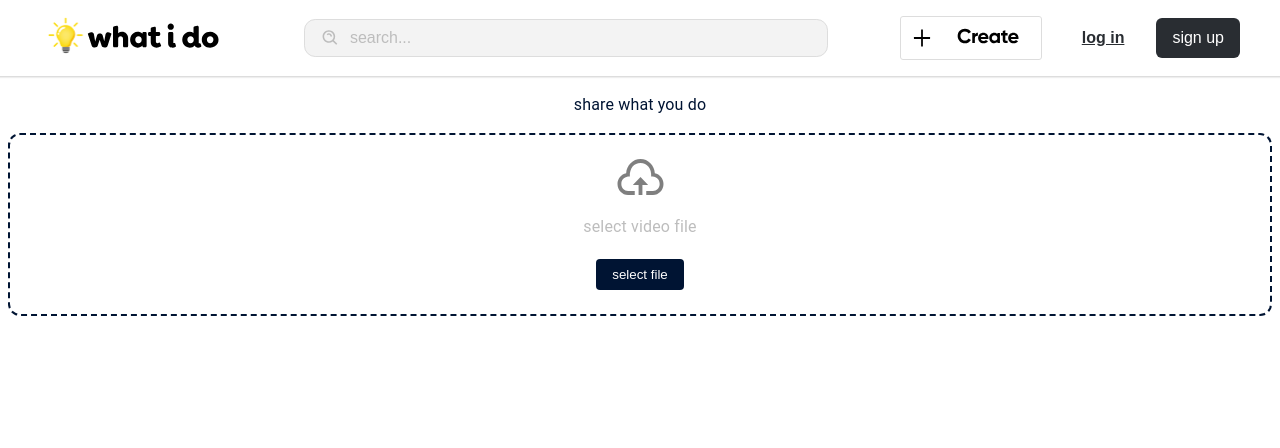
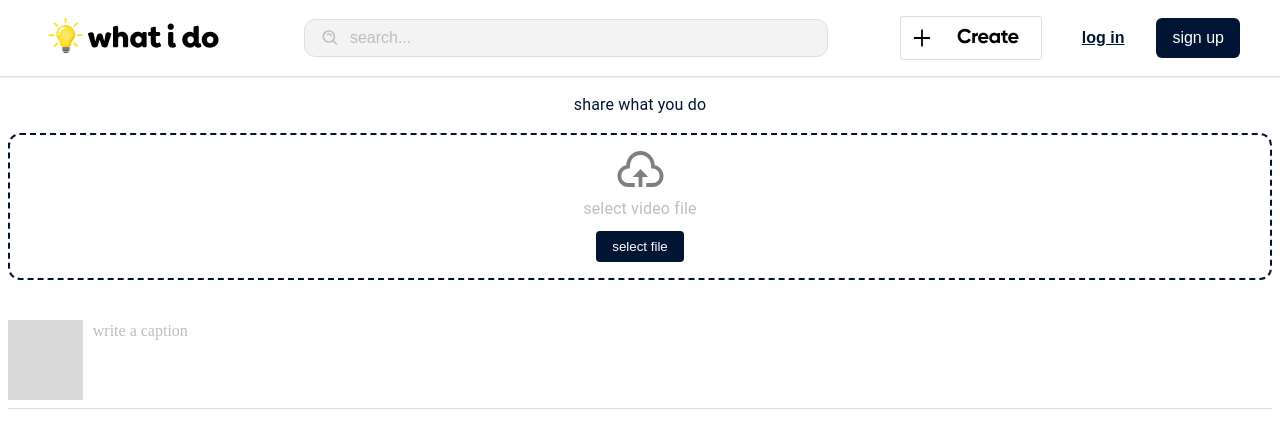
Before and after one commit to Ndirangug/whatido_frontend, a Next.js app: page /create in a window 1280 px wide. Shown: the top 448 px of the page. Built offline with nearby package versions, Linux system fonts and the light colour scheme.

Commit message:
style: preview input

```diff
--- /dev/null
+++ b/components/create/UploadInputPreview.js
@@ -0,0 +1,12 @@
+import { UploadInputPreviewContainer } from '../../styles/create.styles';
+
+function UploadInputPreview() {
+  return (
+    <UploadInputPreviewContainer>
+      <div className="preview-conatiner"></div>
+      <textarea type="text" className="input" placeholder="write a caption" />
+    </UploadInputPreviewContainer>
+  );
+}
+
+export default UploadInputPreview;
--- a/components/utils/typography/Typography.js
+++ b/components/utils/typography/Typography.js
@@ -16,12 +16,18 @@ export const TextSM = styled(Typography)`
 `;
 
 export const CreateText = styled(Typography)`
-  font-size: 1.2rem; /* 16px */
+  font-size: 1rem; /* 16px */
   line-height: 1.5rem; /* 24px */
   font-weight: 500;
   width: 100%;
   text-align: center;
   color: var(--main-indigo);
+`;
+
+export const CreateCaptionText = styled(Typography)`
+  font-size: 0.875rem; /* 14px */
+  line-height: 1.25rem; /* 20px */
+  font-weight: 400;
 `;
 
 export const ShareText = styled(Typography)`
--- a/pages/create.js
+++ b/pages/create.js
@@ -1,14 +1,18 @@
 import Stack from '@mui/material/Stack';
 import DragDrop from '../components/create/DragDrop';
+import UploadInputPreview from '../components/create/UploadInputPreview';
 import { CreateText } from '../components/utils/typography/Typography';
 import { CreatePageContainer } from '../styles/create.styles';
 
 function create() {
   return (
     <CreatePageContainer>
-      <Stack direction="column" spacing={2}>
-        <CreateText>share what you do</CreateText>
-        <DragDrop />
+      <Stack direction="column" spacing={4}>
+        <Stack direction="column" spacing={2}>
+          <CreateText>share what you do</CreateText>
+          <DragDrop />
+        </Stack>
+        <UploadInputPreview />
       </Stack>
     </CreatePageContainer>
   );
--- a/styles/create.styles.js
+++ b/styles/create.styles.js
@@ -1,7 +1,6 @@
 import styled from 'styled-components';
 
 export const CreatePageContainer = styled.div`
-  height: 100%;
   width: 100%;
   padding: 1rem 0.5rem;
 `;
@@ -9,12 +8,48 @@ export const CreatePageContainer = styled.div`
 export const DragDropContainer = styled.div`
   width: 100%;
   border: 2px dashed var(--main-indigo);
-  gap: 20px;
+  gap: 10px;
   border-radius: 12px;
   display: flex;
   flex-direction: column;
   justify-content: center;
   align-items: center;
-  padding: 1.5rem;
+  padding: 1rem;
   cursor: pointer;
 `;
+
+export const UploadInputPreviewContainer = styled.div`
+  padding: 0.5rem 0;
+  border-bottom: 1px solid var(--main-border);
+  display: flex;
+  align-items: center;
+
+  .input {
+    border: none;
+    outline: none;
+    width: 100%;
+    height: 5rem;
+    background-color: transparent;
+    font-size: 1rem;
+    resize: none;
+    font-family: 'Gilroy-Medium' !important;
+    display: flex;
+    align-items: center;
+    justify-content: center;
+
+    ::placeholder {
+      color: var(--main-gray);
+    }
+  }
+
+  .preview-conatiner {
+    background: var(--gray-variant-i);
+    height: 5rem;
+    width: 5rem;
+    margin-right: 0.5rem;
+  }
+`;
+
+export const TagLocateContainer = styled.div`
+  padding: 0.5rem 0;
+`;
--- a/styles/globals.css
+++ b/styles/globals.css
@@ -17,15 +17,16 @@ a {
 }
 
 :root {
+  --main-black: #001433;
+  --main-icon: #001433;
+  --main-indigo: #001433;
+  --main-blue: #2681f2;
+  --blue-shade: #4692f2;
+  --main-yellow: #fcc95c;
   --main-background: #f3f3f3;
   --main-border: #dddddd;
-  --main-black: #292d32;
   --main-gray: #bdbdbd;
-  --main-blue: #2681f2;
-  --blue-shade: #4692f2;
-  --main-icon: #001433;
   --gray-icon: #b3b3b3;
-  --main-yellow: #fcc95c;
-  --main-indigo: #001433;
   --gray-text: #808999;
+  --gray-variant-i: #d9d9d9;
 }
```
